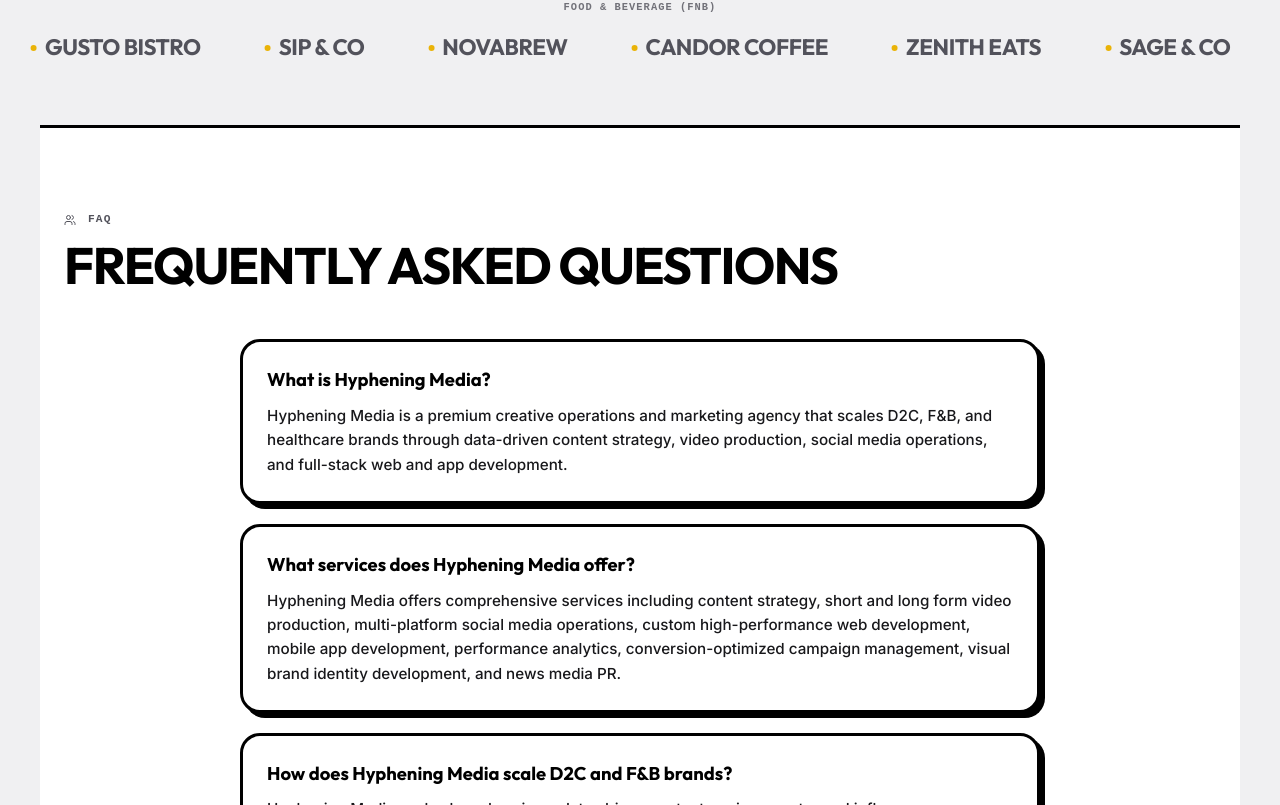
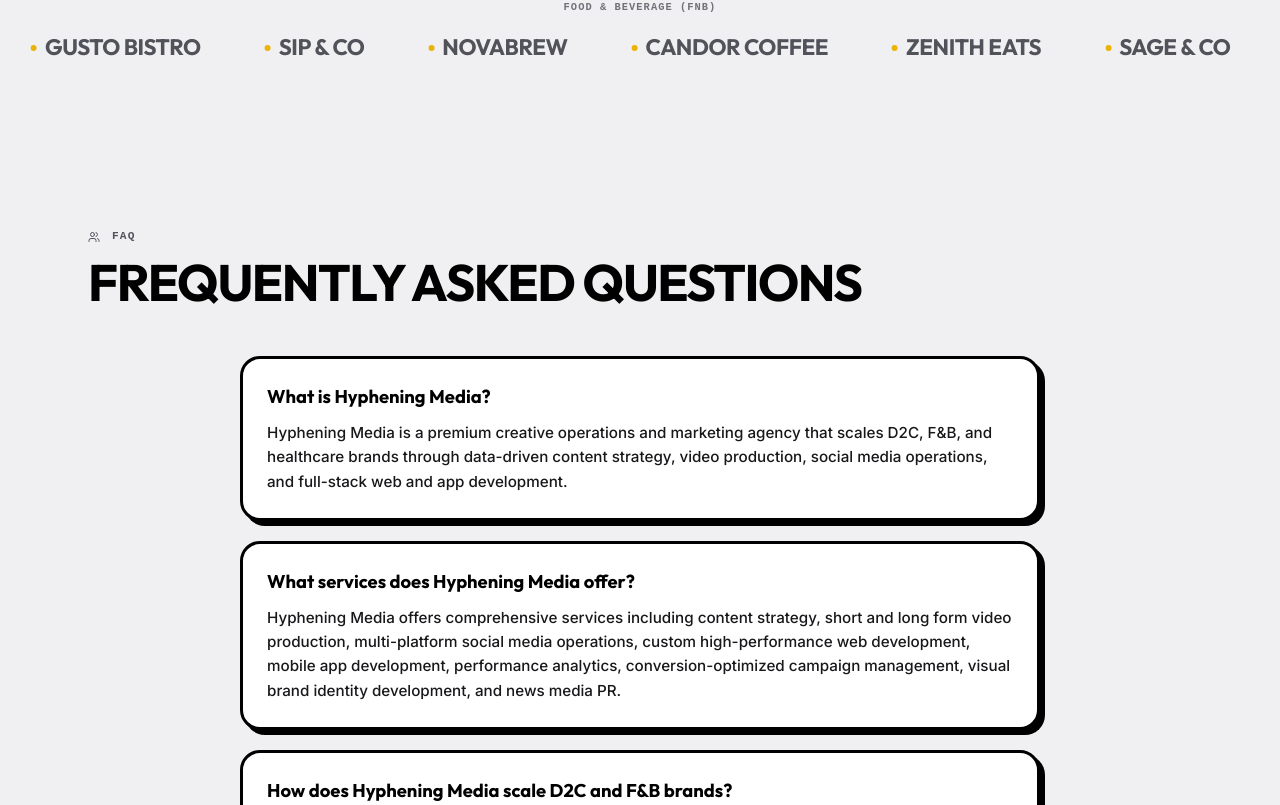
Before and after one commit to joseph42nite/hyphening-media, a React (Vite) app in the folder frontend/: page / in a window 1280 px wide. Shown: the part 5235-6040 px from the top of the page. Built offline with nearby package versions, Linux system fonts and the light colour scheme; no server answers.

Commit message:
style: remove white background and borders from FAQ section

```diff
--- a/frontend/src/views/Landing.jsx
+++ b/frontend/src/views/Landing.jsx
@@ -1234,7 +1234,7 @@ function Landing() {
   </div>
 
       {/* ===== FAQ Section (SEO & AEO Optimized) ===== */}
-      <section className="landing-section" id="faq" style={{ background: '#ffffff', borderTop: '3px solid #000000', borderBottom: '3px solid #000000', padding: '80px 24px', scrollMarginTop: '120px' }}>
+      <section className="landing-section" id="faq" style={{ scrollMarginTop: '120px' }}>
         <div className="section-label"><Users size={12} style={{ marginRight: '6px' }} /> FAQ</div>
         <h2 className="section-heading">Frequently Asked Questions</h2>
 
```
